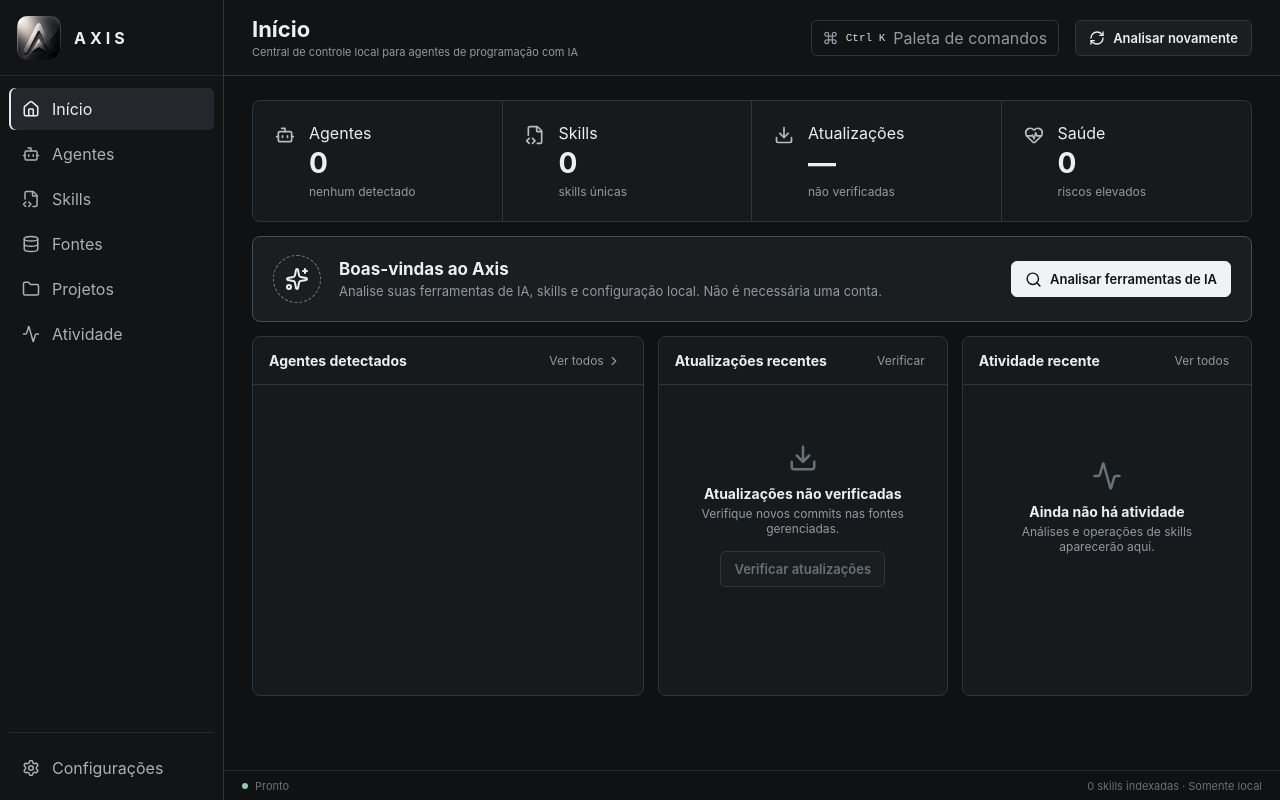
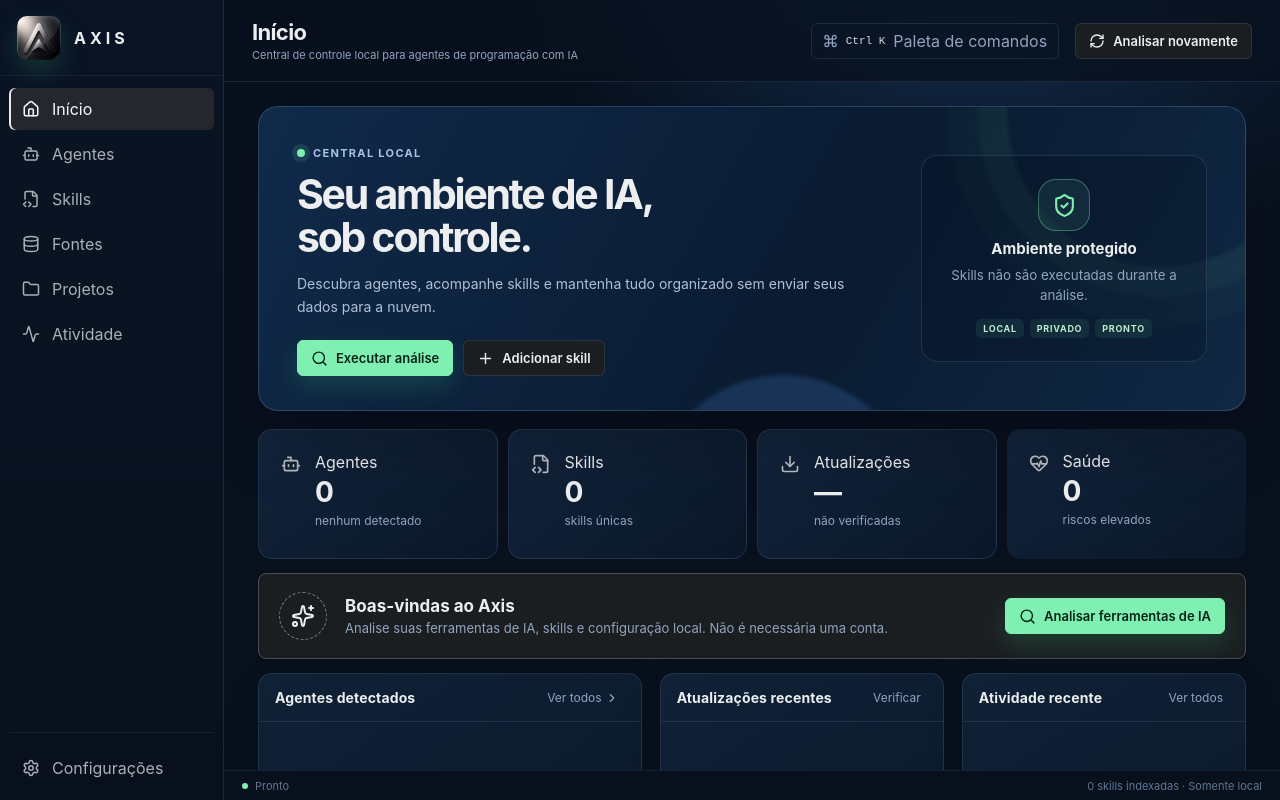
Before and after one commit to marquezinii/axis, a React (Vite) app: page / in a window 1280 px wide. Built offline with nearby package versions, Linux system fonts and the light colour scheme.

Commit message:
feat: elevate command center design

```diff
--- a/src/App.css
+++ b/src/App.css
@@ -18,6 +18,305 @@
   --good: #92c9ae;
   --warn: #dbc07b;
   --bad: #dc8f8f;
+}
+
+/* Axis command-center refresh */
+:root {
+  --bg: #08101d;
+  --sidebar: #0a1424;
+  --surface: #0e1a2b;
+  --surface-2: #13233a;
+  --line: rgba(154, 186, 225, 0.14);
+  --line-soft: rgba(154, 186, 225, 0.09);
+  --text: #f1f7ff;
+  --muted: #91a4bf;
+  --faint: #617591;
+  --accent: #7ff0b2;
+  --accent-text: #062315;
+  --good: #7ff0b2;
+  --warn: #f2c66d;
+  --bad: #ff9292;
+}
+body,
+.app-shell {
+  background: radial-gradient(circle at 76% -20%, #17375d 0, transparent 35%), var(--bg);
+}
+aside {
+  background: linear-gradient(180deg, rgba(10, 20, 36, 0.98), #08101d);
+}
+.brand {
+  height: 82px;
+  border-bottom-color: var(--line);
+}
+.brand img {
+  border-radius: 13px;
+  box-shadow: 0 10px 24px rgba(49, 167, 111, 0.23);
+}
+nav button,
+.settings-nav {
+  border-radius: 10px;
+  color: #8ea0b9;
+  transition:
+    background 180ms ease,
+    color 180ms ease,
+    transform 180ms ease;
+}
+nav button:hover,
+.settings-nav:hover {
+  background: rgba(115, 156, 205, 0.1);
+  color: var(--text);
+}
+nav button.active,
+.settings-nav.active {
+  background: linear-gradient(90deg, rgba(127, 240, 178, 0.16), rgba(127, 240, 178, 0.03));
+  color: #dffff0;
+}
+nav button.active {
+  box-shadow: inset 2px 0 var(--accent);
+}
+.topbar {
+  height: 82px;
+  background: rgba(8, 16, 29, 0.76);
+  backdrop-filter: blur(18px);
+  border-bottom-color: var(--line);
+}
+.topbar h1 {
+  letter-spacing: -0.03em;
+}
+main {
+  padding: 30px 34px 46px;
+}
+.button {
+  min-height: 40px;
+  border-radius: 10px;
+  background: rgba(128, 162, 202, 0.08);
+  border-color: rgba(166, 196, 230, 0.17);
+  transition:
+    transform 180ms ease,
+    background 180ms ease,
+    border-color 180ms ease;
+}
+.button:hover:not(:disabled) {
+  transform: translateY(-1px);
+  background: rgba(128, 162, 202, 0.16);
+  border-color: rgba(166, 196, 230, 0.3);
+}
+.button.primary {
+  background: linear-gradient(135deg, #97fac2, #68dba0);
+  border-color: transparent;
+  box-shadow: 0 10px 24px rgba(53, 202, 124, 0.2);
+}
+.command-deck {
+  position: relative;
+  isolation: isolate;
+  overflow: hidden;
+  min-height: 246px;
+  display: grid;
+  grid-template-columns: minmax(0, 1.35fr) minmax(250px, 0.65fr);
+  gap: 30px;
+  padding: 34px 38px;
+  margin-bottom: 18px;
+  border: 1px solid rgba(137, 190, 244, 0.22);
+  border-radius: 20px;
+  background: linear-gradient(120deg, #102a4a, #0a1b31 58%, #102844);
+  box-shadow: 0 26px 70px rgba(0, 0, 0, 0.22);
+}
+.command-deck::before,
+.command-deck::after {
+  content: '';
+  position: absolute;
+  z-index: -1;
+  border-radius: 999px;
+  filter: blur(2px);
+}
+.command-deck::before {
+  width: 310px;
+  height: 310px;
+  right: -72px;
+  top: -150px;
+  border: 1px solid rgba(127, 240, 178, 0.18);
+  box-shadow:
+    0 0 0 28px rgba(127, 240, 178, 0.04),
+    0 0 0 58px rgba(127, 240, 178, 0.025);
+}
+.command-deck::after {
+  width: 260px;
+  height: 260px;
+  left: 40%;
+  bottom: -225px;
+  background: rgba(90, 158, 247, 0.18);
+}
+.command-deck-copy {
+  max-width: 690px;
+}
+.eyebrow {
+  display: inline-flex;
+  align-items: center;
+  gap: 8px;
+  color: #a9c3e2;
+  font-size: 11px;
+  font-weight: 750;
+  letter-spacing: 0.12em;
+  text-transform: uppercase;
+}
+.live-pulse {
+  width: 8px;
+  height: 8px;
+  border-radius: 50%;
+  background: var(--accent);
+  box-shadow: 0 0 0 5px rgba(127, 240, 178, 0.11);
+}
+.command-deck h2 {
+  margin: 12px 0;
+  font-size: clamp(30px, 3.2vw, 44px);
+  line-height: 1.04;
+  letter-spacing: -0.055em;
+}
+.command-deck p {
+  max-width: 560px;
+  color: #aec0d7;
+  font-size: 14px;
+  line-height: 1.65;
+}
+.deck-actions {
+  display: flex;
+  gap: 10px;
+  margin-top: 22px;
+}
+.command-deck-status {
+  align-self: center;
+  display: grid;
+  justify-items: center;
+  gap: 8px;
+  padding: 23px;
+  text-align: center;
+  border: 1px solid rgba(161, 194, 229, 0.14);
+  border-radius: 16px;
+  background: rgba(6, 16, 31, 0.28);
+}
+.status-orbit {
+  width: 52px;
+  height: 52px;
+  display: grid;
+  place-items: center;
+  color: var(--accent);
+  border: 1px solid rgba(127, 240, 178, 0.35);
+  border-radius: 18px;
+  background: rgba(127, 240, 178, 0.08);
+}
+.command-deck-status strong {
+  font-size: 15px;
+}
+.command-deck-status small {
+  color: var(--muted);
+  line-height: 1.45;
+}
+.command-deck-status div {
+  display: flex;
+  gap: 6px;
+  margin-top: 6px;
+}
+.command-deck-status div span {
+  padding: 4px 7px;
+  border-radius: 5px;
+  color: #bdebcf;
+  background: rgba(127, 240, 178, 0.08);
+  font-size: 9px;
+  font-weight: 700;
+  letter-spacing: 0.08em;
+}
+.stat-strip {
+  gap: 10px;
+  border: 0;
+  border-radius: 0;
+  background: transparent;
+}
+.stat-strip > div {
+  min-height: 130px;
+  border: 1px solid var(--line);
+  border-radius: 14px;
+  background: linear-gradient(145deg, rgba(20, 38, 63, 0.9), rgba(11, 24, 42, 0.9));
+  transition:
+    transform 180ms ease,
+    border-color 180ms ease;
+}
+.stat-strip > div:hover {
+  transform: translateY(-2px);
+  border-color: rgba(127, 240, 178, 0.28);
+}
+.stat-strip svg {
+  color: #a7d2ff;
+}
+.stat-strip strong {
+  font-size: 32px;
+  letter-spacing: -0.04em;
+}
+.home-grid {
+  gap: 18px;
+}
+.panel {
+  border-radius: 14px;
+  border-color: var(--line);
+  background: linear-gradient(145deg, rgba(17, 34, 56, 0.93), rgba(11, 23, 40, 0.93));
+  box-shadow: 0 12px 36px rgba(0, 0, 0, 0.1);
+}
+.panel > header {
+  height: 54px;
+  border-bottom-color: var(--line);
+}
+.panel > header h2,
+.panel h2 {
+  font-size: 14px;
+  letter-spacing: 0.01em;
+}
+.agent-row:hover,
+.plain-row:hover {
+  background: rgba(127, 167, 214, 0.07);
+}
+.agent-icon,
+.skill-logo {
+  border-radius: 10px;
+  background: rgba(118, 163, 215, 0.1);
+  border-color: rgba(151, 189, 234, 0.16);
+  color: #bdddff;
+}
+.badge {
+  border-radius: 999px;
+}
+@media (max-width: 900px) {
+  .command-deck {
+    grid-template-columns: 1fr;
+  }
+  .command-deck-status {
+    justify-items: start;
+    text-align: left;
+  }
+  .command-deck-status div {
+    justify-content: flex-start;
+  }
+}
+@media (max-width: 620px) {
+  main {
+    padding: 18px 16px 34px;
+  }
+  .command-deck {
+    padding: 26px 22px;
+    border-radius: 16px;
+  }
+  .command-deck h2 {
+    font-size: 32px;
+  }
+  .deck-actions {
+    flex-wrap: wrap;
+  }
+}
+@media (prefers-reduced-motion: reduce) {
+  *,
+  *::before,
+  *::after {
+    transition-duration: 0.01ms !important;
+    animation-duration: 0.01ms !important;
+  }
 }
 * {
   box-sizing: border-box;
@@ -1226,3 +1525,101 @@ legend {
     display: inline-flex;
   }
 }
+
+/* Keep the command-center treatment above legacy component rules. */
+body,
+.app-shell {
+  background: radial-gradient(circle at 76% -20%, #17375d 0, transparent 35%), var(--bg);
+}
+aside {
+  background: linear-gradient(180deg, rgba(10, 20, 36, 0.98), #08101d);
+}
+.topbar {
+  height: 82px;
+  background: rgba(8, 16, 29, 0.76);
+  backdrop-filter: blur(18px);
+  border-bottom-color: var(--line);
+}
+main {
+  padding: 30px 34px 46px;
+}
+.command-deck {
+  position: relative;
+  overflow: hidden;
+  display: grid;
+  grid-template-columns: minmax(0, 1.35fr) minmax(250px, 0.65fr);
+  gap: 30px;
+  padding: 34px 38px;
+  margin-bottom: 18px;
+  border: 1px solid rgba(137, 190, 244, 0.22);
+  border-radius: 20px;
+  background: linear-gradient(120deg, #102a4a, #0a1b31 58%, #102844);
+  box-shadow: 0 26px 70px rgba(0, 0, 0, 0.22);
+}
+.command-deck h2 {
+  margin: 12px 0;
+  font-size: clamp(30px, 3.2vw, 44px);
+  line-height: 1.04;
+  letter-spacing: -0.055em;
+}
+.command-deck p {
+  max-width: 560px;
+  color: #aec0d7;
+  font-size: 14px;
+  line-height: 1.65;
+}
+.command-deck-status {
+  align-self: center;
+  display: grid;
+  justify-items: center;
+  gap: 8px;
+  padding: 23px;
+  text-align: center;
+  border: 1px solid rgba(161, 194, 229, 0.14);
+  border-radius: 16px;
+  background: rgba(6, 16, 31, 0.28);
+}
+.stat-strip {
+  gap: 10px;
+  border: 0;
+  border-radius: 0;
+  background: transparent;
+}
+.stat-strip > div {
+  min-height: 130px;
+  border: 1px solid var(--line);
+  border-radius: 14px;
+  background: linear-gradient(145deg, rgba(20, 38, 63, 0.9), rgba(11, 24, 42, 0.9));
+}
+.home-grid {
+  gap: 18px;
+}
+.panel {
+  border-radius: 14px;
+  border-color: var(--line);
+  background: linear-gradient(145deg, rgba(17, 34, 56, 0.93), rgba(11, 23, 40, 0.93));
+}
+@media (max-width: 900px) {
+  .command-deck {
+    grid-template-columns: 1fr;
+  }
+  .command-deck-status {
+    justify-items: start;
+    text-align: left;
+  }
+}
+@media (max-width: 620px) {
+  main {
+    padding: 18px 16px 34px;
+  }
+  .command-deck {
+    padding: 26px 22px;
+    border-radius: 16px;
+  }
+  .command-deck h2 {
+    font-size: 32px;
+  }
+  .deck-actions {
+    flex-wrap: wrap;
+  }
+}
--- a/src/App.tsx
+++ b/src/App.tsx
@@ -504,6 +504,42 @@ function App() {
     if (view === 'home')
       return (
         <>
+          <section className="command-deck">
+            <div className="command-deck-copy">
+              <span className="eyebrow">
+                <span className="live-pulse" /> Central local
+              </span>
+              <h2>
+                Seu ambiente de IA,
+                <br />
+                sob controle.
+              </h2>
+              <p>
+                Descubra agentes, acompanhe skills e mantenha tudo organizado sem enviar seus dados
+                para a nuvem.
+              </p>
+              <div className="deck-actions">
+                <Button kind="primary" busy={busy} onClick={rescan}>
+                  <Search size={17} /> Executar análise
+                </Button>
+                <Button onClick={() => setInstallOpen(true)}>
+                  <Plus size={17} /> Adicionar skill
+                </Button>
+              </div>
+            </div>
+            <div className="command-deck-status" aria-label="Estado do ambiente">
+              <span className="status-orbit">
+                <ShieldCheck size={25} />
+              </span>
+              <strong>Ambiente protegido</strong>
+              <small>Skills não são executadas durante a análise.</small>
+              <div>
+                <span>LOCAL</span>
+                <span>PRIVADO</span>
+                <span>PRONTO</span>
+              </div>
+            </div>
+          </section>
           <div className="stat-strip">
             <div>
               <Bot />
```
